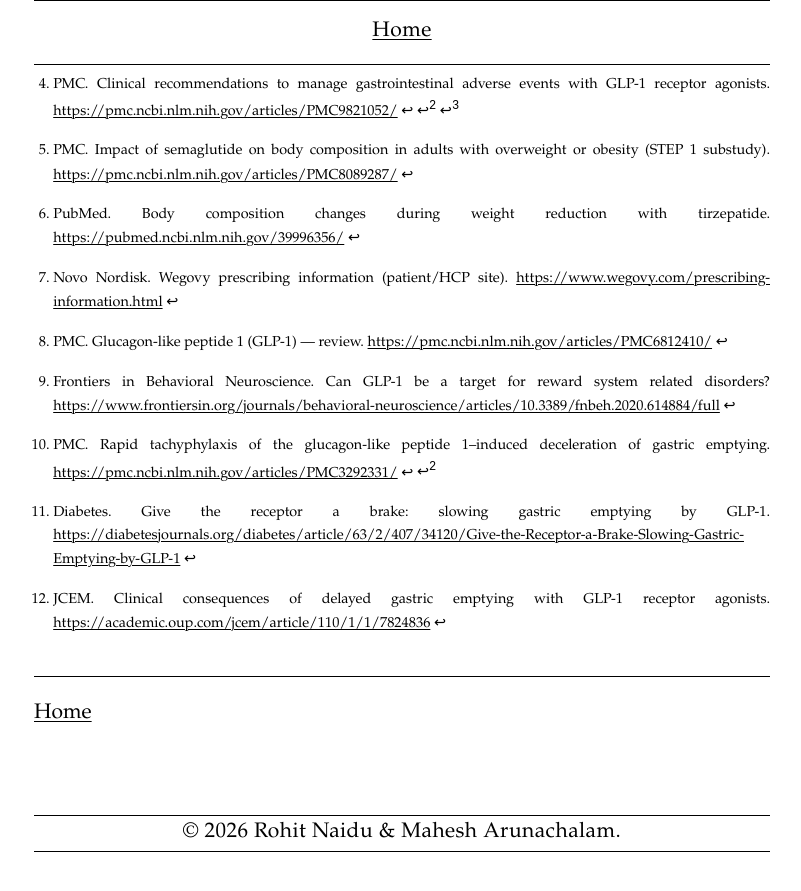
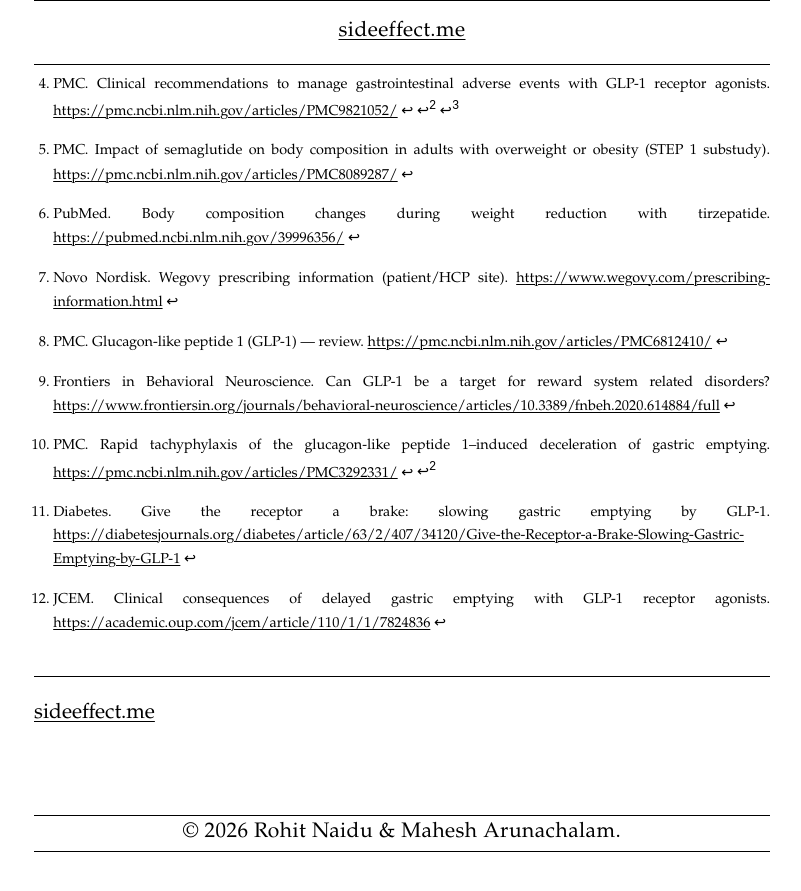
Before and after one commit to rohit-naidu/research-blog, a Jekyll site: the page built from _posts/2026-05-22-botb-dosing-protocols-core-theory-revisited.md, in a window 1280 px wide and 900 px high, scrolled down 7254 px. Shown: the top 891 px of the window, without its empty margins (238-1039 px from the left). Built offline with Jekyll 4.4.1, drawn with Linux system fonts in a browser that asks for light colours.

Commit message:
Label site navigation link as sideeffect.me instead of Home.
Co-authored-by: Cursor <cursoragent@cursor.com>

```diff
--- a/_includes/header.html
+++ b/_includes/header.html
@@ -3,6 +3,6 @@
 -->
 <header class="site-header" aria-label="Site navigation">
   <nav class="site-nav" aria-label="Primary">
-    <a href="{{ '/' | relative_url }}">Home</a>
+    <a href="{{ '/' | relative_url }}">sideeffect.me</a>
   </nav>
 </header>
--- a/_layouts/post.html
+++ b/_layouts/post.html
@@ -36,6 +36,6 @@ layout: default
   </div>
 
   <nav class="post-nav post-nav--end" aria-label="Article navigation">
-    <a href="{{ '/' | relative_url }}">Home</a>
+    <a href="{{ '/' | relative_url }}">sideeffect.me</a>
   </nav>
 </article>
```
